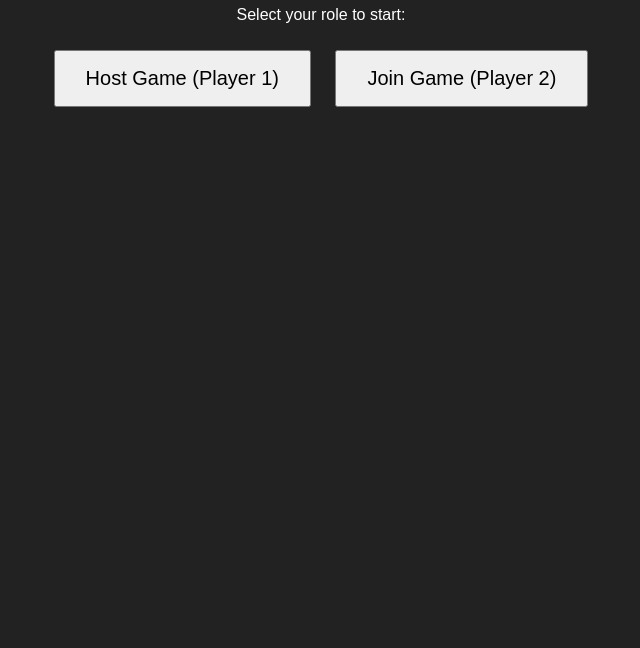
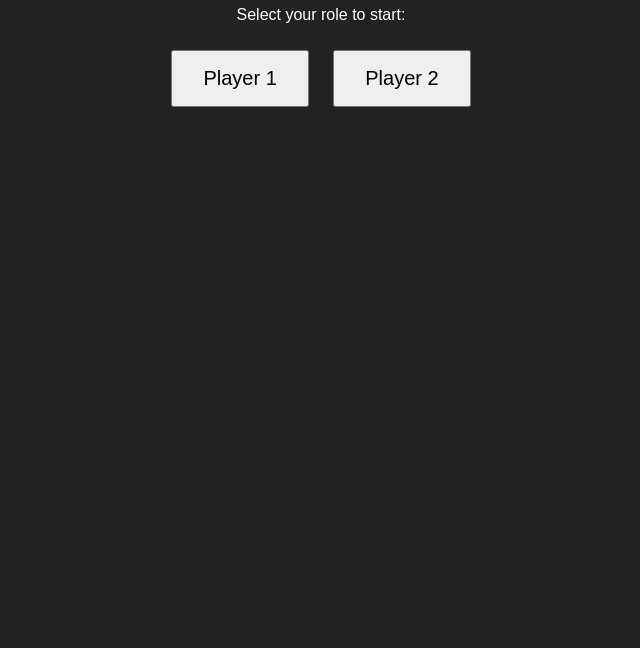
Before and after one commit to coolgames555/LAN-air-hockey, a website: page public/index.html in a window 1280 px wide. Shown: the part 152-800 px from the top of the page, without its empty margins (319-959 px from the left). Drawn offline with nearby package versions, Linux system fonts and the light colour scheme; no server answers.

Commit message:
text updates. gonna pause for a bit for hackclub judging, but will be back to work on this soon!

```diff
--- a/public/index.html
+++ b/public/index.html
@@ -17,8 +17,8 @@
     <div id="menu">
         <h1>Air Hockey LAN</h1>
         <p>Select your role to start:</p>
-        <button id="hostBtn">Host Game (Player 1)</button>
-        <button id="joinBtn">Join Game (Player 2)</button>
+        <button id="hostBtn">Player 1</button>
+        <button id="joinBtn">Player 2</button>
         <p id="menuError" style="color: red;"></p>
     </div>
 
```
